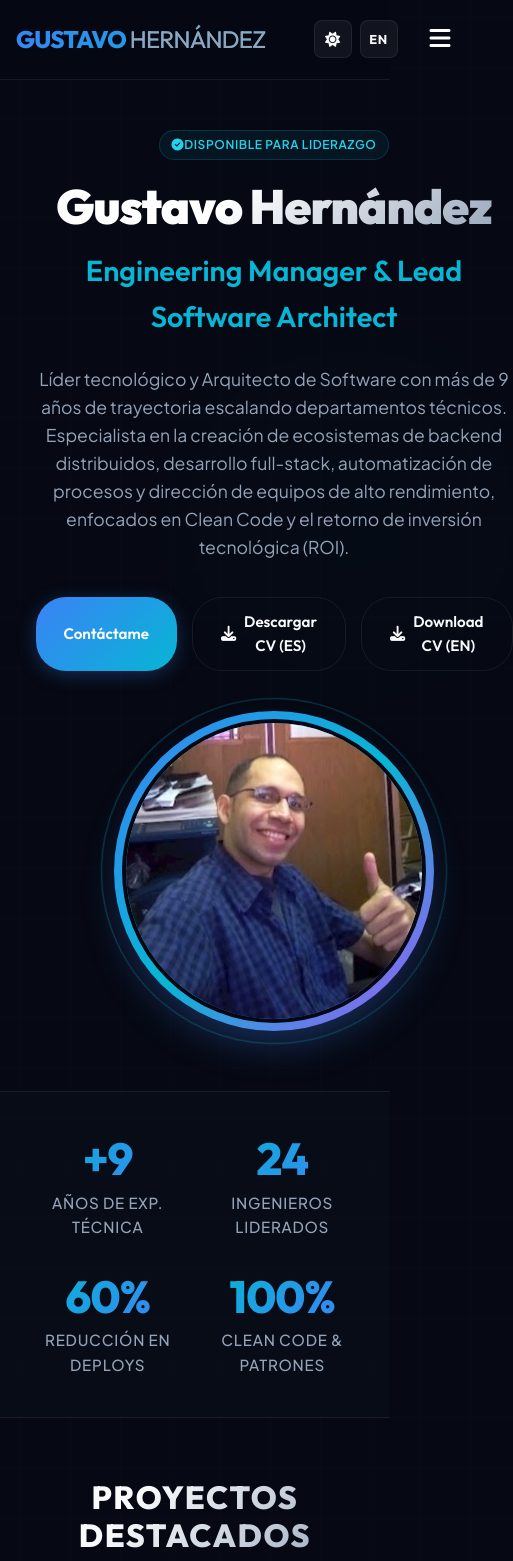
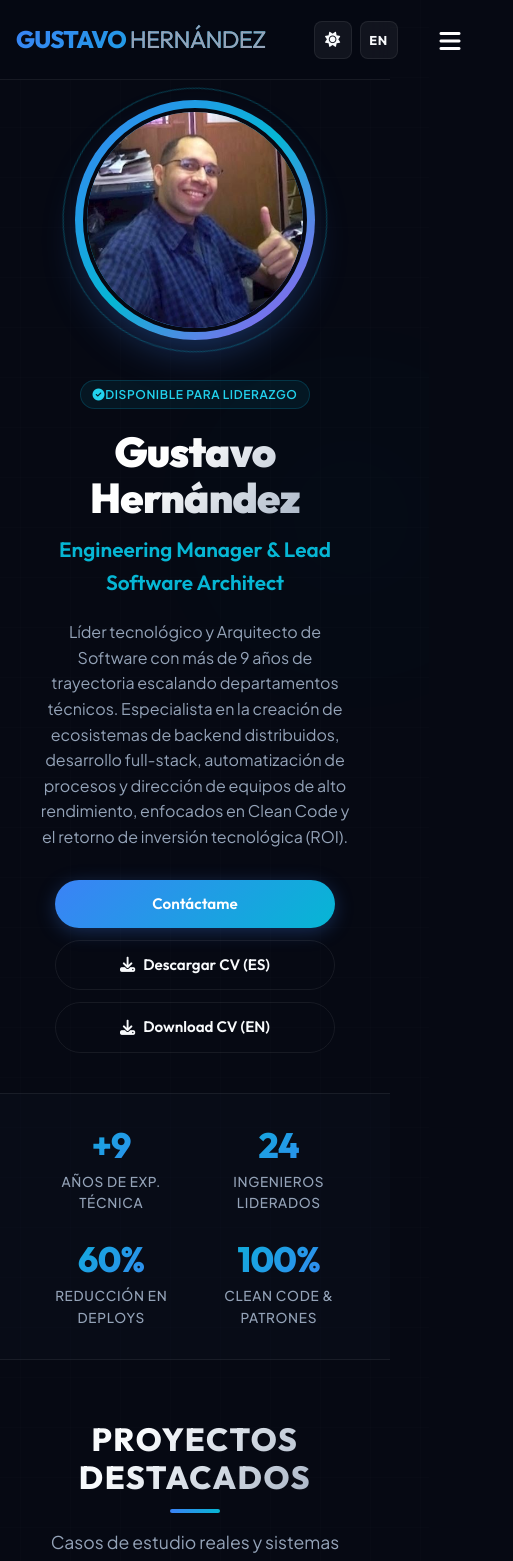
Before and after one commit to hernandez29a/portafolio-angular-v2, an Angular app: page / in a window 390 px wide. Shown: the top 1561 px of the page, 513 px wide, since content can reach past the window. Built offline with nearby package versions, Linux system fonts and the light colour scheme.

Commit message:
feat: add GitHub deployment scripts and component-specific UI styles

```diff
--- a/package.json
+++ b/package.json
@@ -5,6 +5,8 @@
     "ng": "ng",
     "start": "ng serve",
     "build": "ng build",
+    "build:github": "ng build --base-href=/portafolio-angular-v2/",
+    "deploy": "yarn build:github && npx -y angular-cli-ghpages --dir=dist/portfolio-website/browser",
     "watch": "ng build --watch --configuration development",
     "test": "ng test"
   },
--- a/src/app/app.css
+++ b/src/app/app.css
@@ -107,6 +107,14 @@
   color: white;
   font-size: 1.5rem;
   cursor: pointer;
+  padding: 10px; /* Expand touch target area to meet 44px recommended size */
+  width: 44px;
+  height: 44px;
+  display: flex;
+  align-items: center;
+  justify-content: center;
+  z-index: 1001; /* Ensure button sits above header overlays */
+  position: relative;
 }
 
 /* Hero Section */
@@ -233,6 +241,7 @@
   justify-content: center;
   gap: 15px;
   margin-bottom: 45px;
+  flex-wrap: wrap; /* Prevents button list from overflowing mobile width */
 }
 
 .filter-btn {
@@ -833,6 +842,7 @@ body.light-theme .zoom-indicator {
     gap: 20px;
     align-items: center;
     box-shadow: 0 10px 30px rgba(0, 0, 0, 0.5);
+    z-index: 1000; /* Stacking above standard page content when open */
   }
 
   .nav-controls {
@@ -845,14 +855,97 @@ body.light-theme .zoom-indicator {
 }
 
 @media (max-width: 768px) {
+  /* Hero Section Mobile Adaptability */
+  .hero {
+    padding-top: calc(var(--header-height) + 20px);
+    padding-bottom: 40px;
+    min-height: auto;
+  }
+
+  .hero-grid {
+    grid-template-columns: 1fr;
+    gap: 40px;
+    text-align: center;
+  }
+
+  .hero-content {
+    display: flex;
+    flex-direction: column;
+    align-items: center;
+  }
+
+  .hero-content .badge {
+    margin: 0 auto 20px auto !important;
+    width: max-content;
+  }
+
+  .hero-content h1 {
+    font-size: 2.6rem;
+    margin-bottom: 12px;
+  }
+
+  .hero-content .subtitle {
+    font-size: 1.3rem;
+    margin-bottom: 20px;
+  }
+
+  .hero-content .description {
+    font-size: 1rem;
+    margin: 0 auto 30px auto;
+    text-align: center;
+  }
+
+  .hero-actions {
+    justify-content: center;
+    flex-wrap: wrap;
+    gap: 12px;
+    width: 100%;
+  }
+
+  .hero-actions .btn {
+    width: 100%;
+    max-width: 280px;
+    justify-content: center;
+  }
+
+  .hero-visual {
+    order: -1; /* Place avatar above text on mobile for better visual hierarchy */
+  }
+
+  .avatar-wrapper {
+    width: 240px;
+    height: 240px;
+  }
+
+  /* Stats Section Mobile Adaptability */
+  .stats-banner {
+    padding: 30px 0;
+  }
+
+  .stats-grid {
+    grid-template-columns: repeat(2, 1fr);
+    gap: 24px 16px;
+  }
+
+  .stat-item h3 {
+    font-size: 2.2rem;
+  }
+
+  .stat-item p {
+    font-size: 0.85rem;
+  }
+
+  /* Projects Catalog grid */
   .projects-grid {
     grid-template-columns: 1fr;
   }
 
+  /* Skills Stack grid */
   .skills-grid {
     grid-template-columns: 1fr;
   }
 
+  /* Experience Timeline */
   .timeline::before {
     left: 20px;
   }
@@ -869,6 +962,51 @@ body.light-theme .zoom-indicator {
     flex-direction: column;
     align-items: flex-start;
     gap: 8px;
+  }
+
+  /* Contact Section Mobile Adaptability */
+  .contact-grid {
+    grid-template-columns: 1fr;
+    gap: 40px;
+  }
+
+  .contact-info {
+    text-align: center;
+  }
+
+  .contact-info p {
+    margin-bottom: 30px;
+  }
+
+  .contact-methods {
+    align-items: center;
+  }
+
+  .contact-method {
+    flex-direction: column;
+    align-items: center;
+    text-align: center;
+    gap: 10px;
+  }
+
+  /* Modal Details Mobile Adaptability */
+  .modal-project-img {
+    height: 200px;
+    margin-bottom: 20px;
+  }
+
+  .modal-project-header h3 {
+    font-size: 1.8rem;
+  }
+
+  .modal-body-grid {
+    grid-template-columns: 1fr;
+    gap: 30px;
+  }
+
+  .modal-left p {
+    font-size: 0.92rem;
+    margin-bottom: 24px;
   }
 }
 
--- a/src/styles.css
+++ b/src/styles.css
@@ -413,6 +413,17 @@ section {
   .section-header h2 {
     font-size: 2rem;
   }
+  .modal-backdrop {
+    padding: 10px; /* Reduce padding on small screens to give modal more screen width */
+  }
+  .modal-content {
+    padding: 24px 16px;
+    max-height: 90vh; /* Keeps card inside the mobile viewport height */
+    width: 92% !important; /* Force width constraint to prevent horizontal overflow */
+    max-width: 92% !important; /* Force max-width constraint to prevent horizontal overflow */
+    border-radius: 12px;
+    margin: 0 auto;
+  }
 }
 
 /* Page Load Staggered Animations */
```
